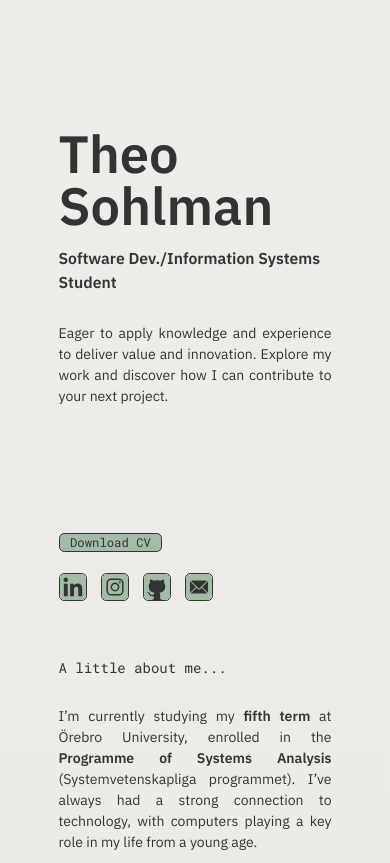
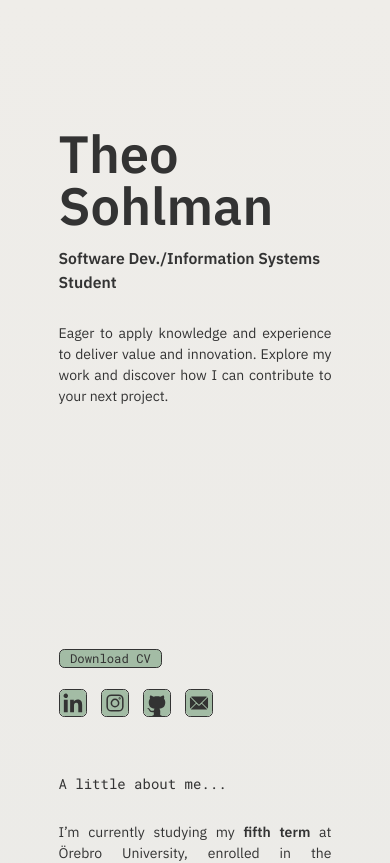
Before and after one commit to TheoSoh/portfolio-theo, a React (Vite) app: page / in a window 390 px wide. Shown: the top 863 px of the page. Built offline with nearby package versions, Linux system fonts and the light colour scheme.

Commit message:
adjusted section height to match padding

```diff
--- a/src/sections/Hero.jsx
+++ b/src/sections/Hero.jsx
@@ -1,3 +1,4 @@
+import { useSectionsContext } from '../contexts/sectionsContext'
 import Navigation from '../components/Navigation'
 import linkedinIcon from '../assets/socials_icons/linkedin.svg'
 import instagramIcon from '../assets/socials_icons/instagram.svg'
@@ -11,11 +12,21 @@ const Hero = () => {
     github: [githubIcon, 'https://github.com/TheoSoh'],
   }
 
+  const sectionsContext = useSectionsContext()
+
+  const handleScroll = (sectionRef) => {
+    if (sectionRef && sectionRef.current) {
+      sectionRef.current.scrollIntoView({
+        behavior: 'smooth',
+      })
+    }
+  }
+
   return (
-    <section className='flex flex-col bg-transparent w-full md:w-4/12 md:h-[calc(100vh-(7rem*2))] md:fixed'>
+    <section className='flex flex-col bg-transparent w-full md:w-4/12 h-[70vh] md:fixed'>
       <h1 className='font-bold text-6xl pb-4'>Theo Sohlman</h1>
       <h2 className='font-semibold text-lg pb-8'>Software Dev./Information Systems Student</h2>
-      <p className='text-justify pb-36 lg:pb-0 md:text-left lg:w-2/3'>Eager to apply knowledge and experience to deliver value and innovation. Explore my work and discover how I can contribute to your next project.</p>
+      <p className='text-justify md:text-left lg:w-2/3'>Eager to apply knowledge and experience to deliver value and innovation. Explore my work and discover how I can contribute to your next project.</p>
       <div className='flex flex-col justify-end w-full h-full'>
         <Navigation />
         <a
@@ -30,14 +41,19 @@ const Hero = () => {
         <div className='flex flex-wrap gap-4 w-full h-fit'>
           {Object.values(socials).map(([icon, url], index) =>(
             <a key={index} href={url} target='_blank' rel='noopener noreferrer'>
-              <img src={icon} alt='social-icon' className='w-auto h-8
+              <img src={icon} alt='social-icon' draggable='false' className='w-auto h-8
               border border-graphite rounded-md'
               />
             </a>
           ))}
-          <img src={contactIcon} className='w-auto h-8
-          border border-graphite rounded-md'
-          />
+          <button onClick={() => {handleScroll(sectionsContext['Contact'])}}>
+            <img
+            src={contactIcon}
+            alt='contact-icon'
+            draggable='false'
+            className='w-auto h-8 border border-graphite rounded-md'
+            />
+          </button>
         </div>
       </div>
     </section>
```
